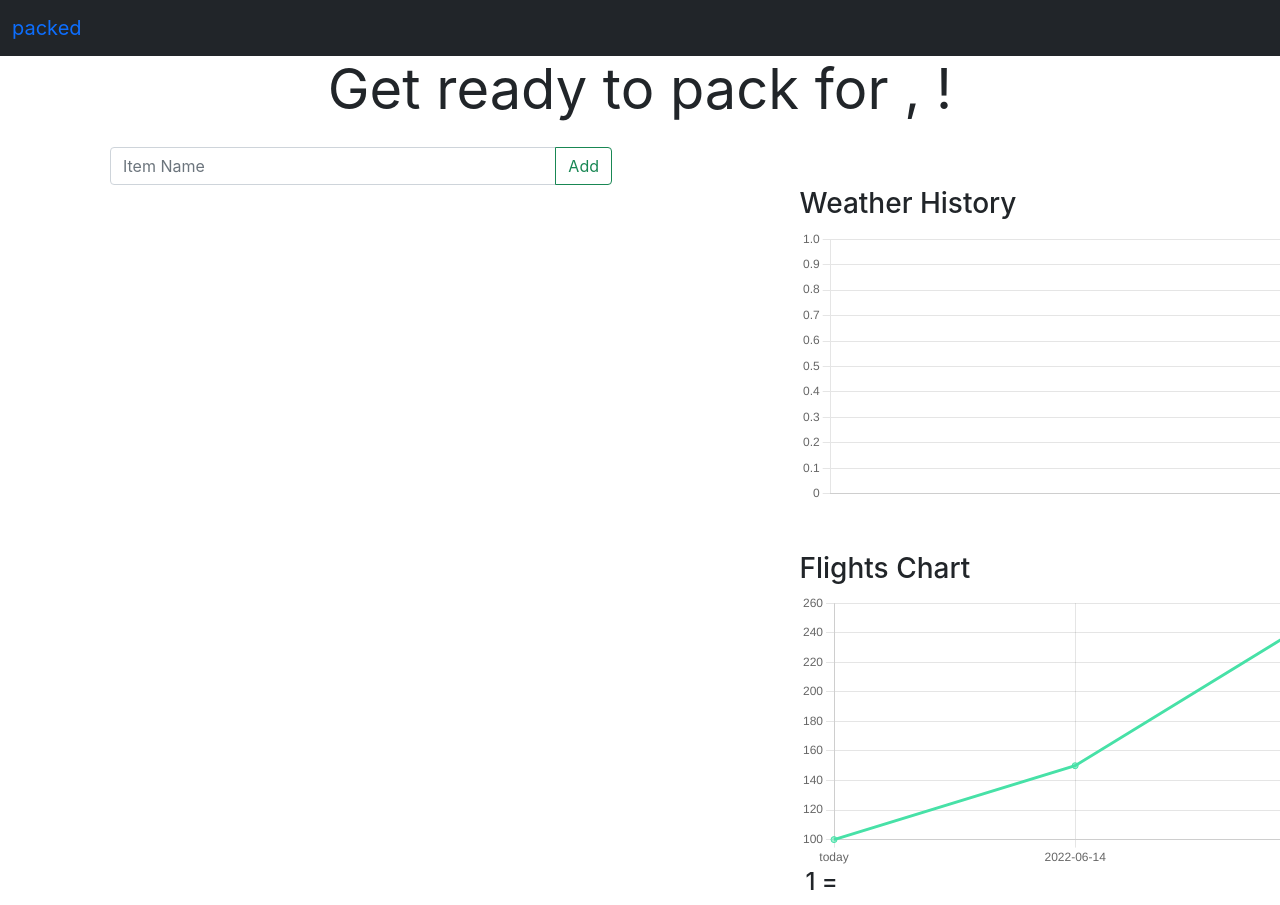
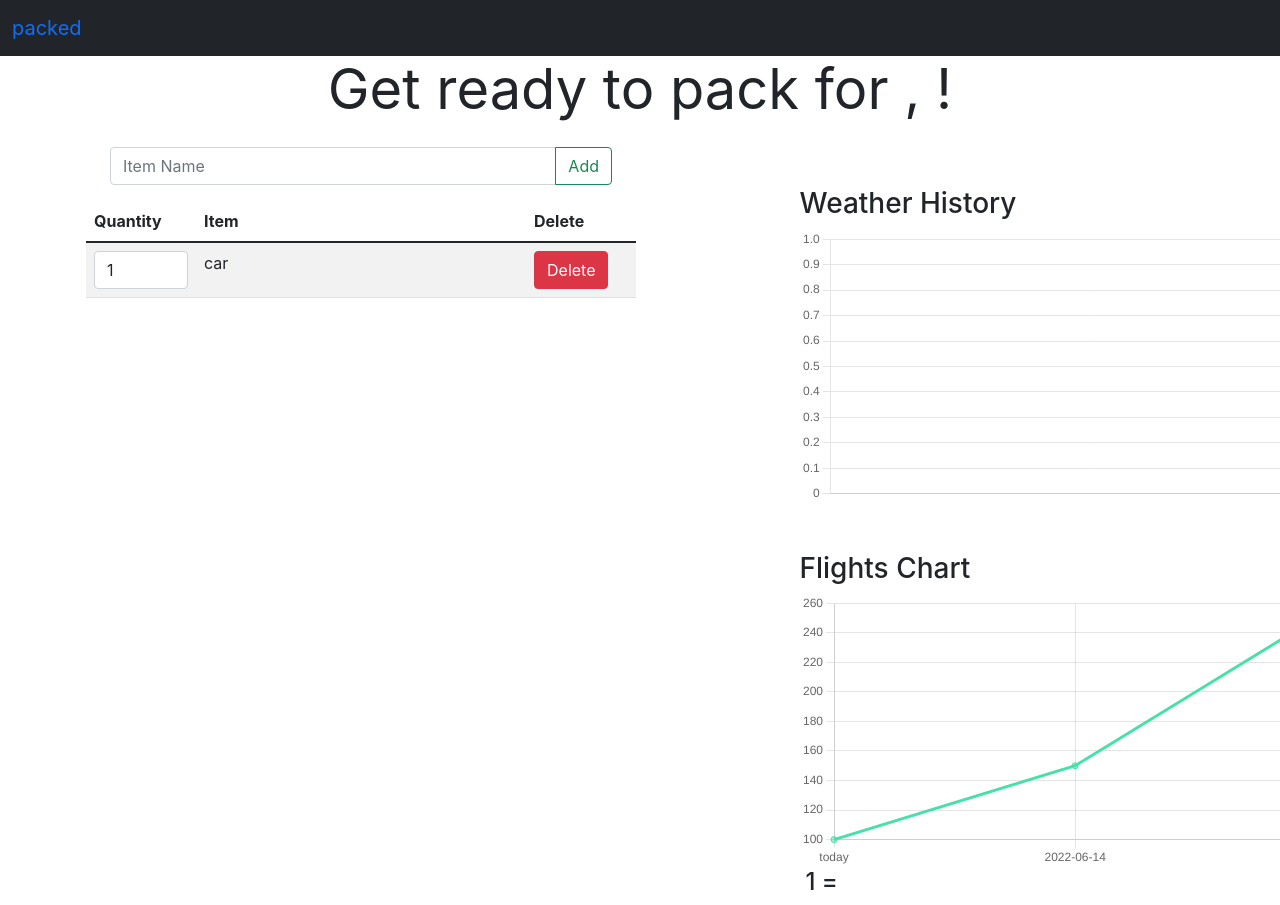
Before and after one commit to Junnanella/Packed, a React (Create React App) app in the folder ghi/: page /travel_details in a window 1280 px wide. Shown: the top 905 px of the page. Built offline with nearby package versions, Linux system fonts and the light colour scheme; no server answers.

Commit message:
added basic functionality for WorkingList.js and added journal entry

```diff
--- a/ghi/src/MainPages/TravelDetailPage.js
+++ b/ghi/src/MainPages/TravelDetailPage.js
@@ -4,6 +4,8 @@ import WeatherChart from "../DataCharts/WeatherChart";
 import FlightChart from "../DataCharts/FlightChart";
 import CurrencyInfo from "../DataCharts/CurrencyInfo";
 import { UserItemForm } from "../PackingListComponents/UserInputItems";
+import WorkingList from "../PackingListComponents/WorkingList"
+import React, { useState, useEffect } from "react";
 
 export default function TravelDetailPage() {
   const [searchParams] = useSearchParams();
@@ -14,6 +16,7 @@ export default function TravelDetailPage() {
   const destination_code = searchParams.get("destination_code");
   const departure_date = searchParams.get("departure_date");
   const return_date = searchParams.get("return_date");
+  const [items, setItems] = useState([{"name": "car", "suggested": false}])
 
   // Will need to pass the above variable to the corresponding components
   return (
@@ -24,7 +27,8 @@ export default function TravelDetailPage() {
       <div className="container">
         <div className="row">
           <div className="col p-3">
-            <UserItemForm />
+            <UserItemForm setItems={setItems} items={items}/>
+            <WorkingList setItems={setItems} items={items}/>
           </div>
           <div className="col g-2">
             <div className="row">
--- a/ghi/src/PackingListComponents/UserInputItems.js
+++ b/ghi/src/PackingListComponents/UserInputItems.js
@@ -2,11 +2,19 @@ import React, { useState } from "react";
 
 export const UserItemForm = (props) => {
   const [userItem, setUserItem] = useState("");
+  const setItems = props.setItems;
+  const items = props.items
 
   const onClick = async (event) => {
-    console.log(userItem);
+    items.push({
+      "name": userItem,
+      "suggested": false,
+    })
+    setItems(items);
+    // console.log(props.items)
     setUserItem("");
   };
+
 
   const onChangeUserItem = (event) => {
     setUserItem(() => event.target.value);
--- a/ghi/src/PackingListComponents/WorkingList.js
+++ b/ghi/src/PackingListComponents/WorkingList.js
@@ -0,0 +1,66 @@
+import React, { useState, useEffect } from "react";
+
+function WorkingList(props){
+    // const items = props.items;
+    // console.log(items);
+
+    // const [items, setItems] = useState([props.items])
+    // useEffect(() => {
+    //     async function getItems() {
+    //         setItems(props.items)
+    //     }
+    //     getItems();
+    //     console.log(items)
+    // }, [props.setItems, props.items])
+    function deleteItem(event) {
+        const temp_items = props.items;
+        for (let i = 0; i < temp_items.length; i ++) {
+            if (temp_items[i].name === event.target.value) {
+                const new_items = i < temp_items.length - 1 ?
+                temp_items.slice(0, i) + temp_items.slice(i + 1) :
+                temp_items.slice(0, i);
+                props.setItems(new_items)
+            };
+        };
+    };
+
+    return (
+        <>
+            <table className="table table-striped">
+                <thead>
+                    <tr>
+                        <th style={{width: "20%"}}>Quantity</th>
+                        <th>Item</th>
+                        <th style={{width: "20%"}}>Delete</th>
+                    </tr>
+                </thead>
+                <tbody>
+                    {props.items.map(item => {
+                        return (<tr key={item.name}>
+                            <td>
+                                <input
+                                    className="form-control"
+                                    type="number"
+                                    defaultValue={1}
+                                    min={1}
+                                />
+                            </td>
+                            <td>{item.name}</td>
+                            <td>
+                                <button
+                                    className="btn btn-danger"
+                                    onClick={deleteItem}
+                                    value={item.name}
+                                >
+                                    Delete
+                                </button>
+                            </td>
+                        </tr>)
+                    })}
+                </tbody>
+            </table>
+        </>
+    );
+};
+
+export default WorkingList;
```
Also changed, not shown: 2 other files (tests, documents, lock files or other folders).
